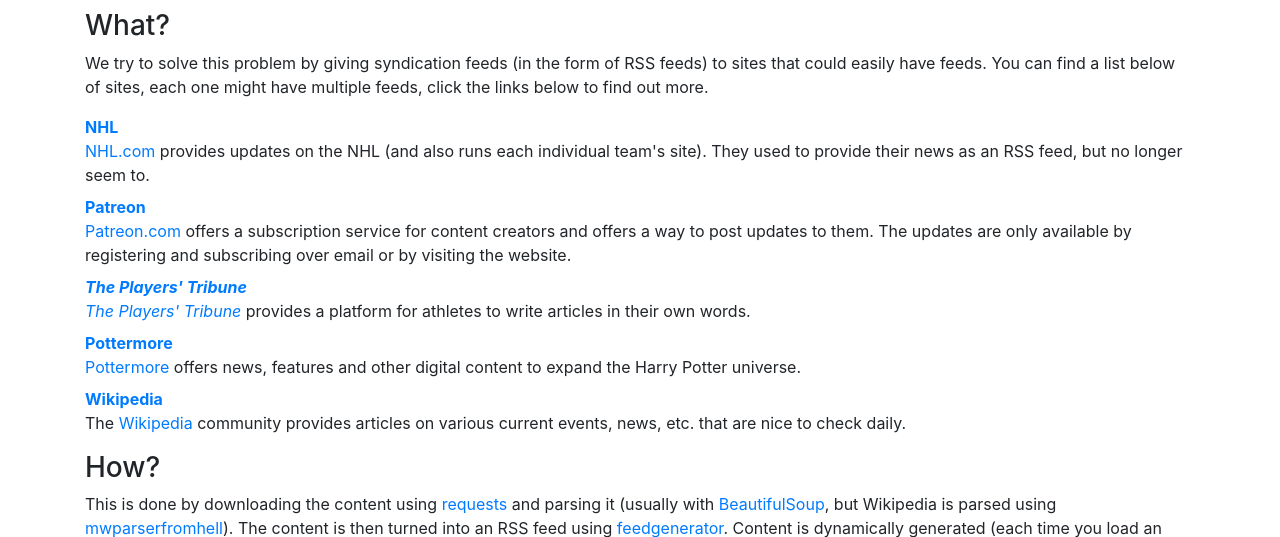
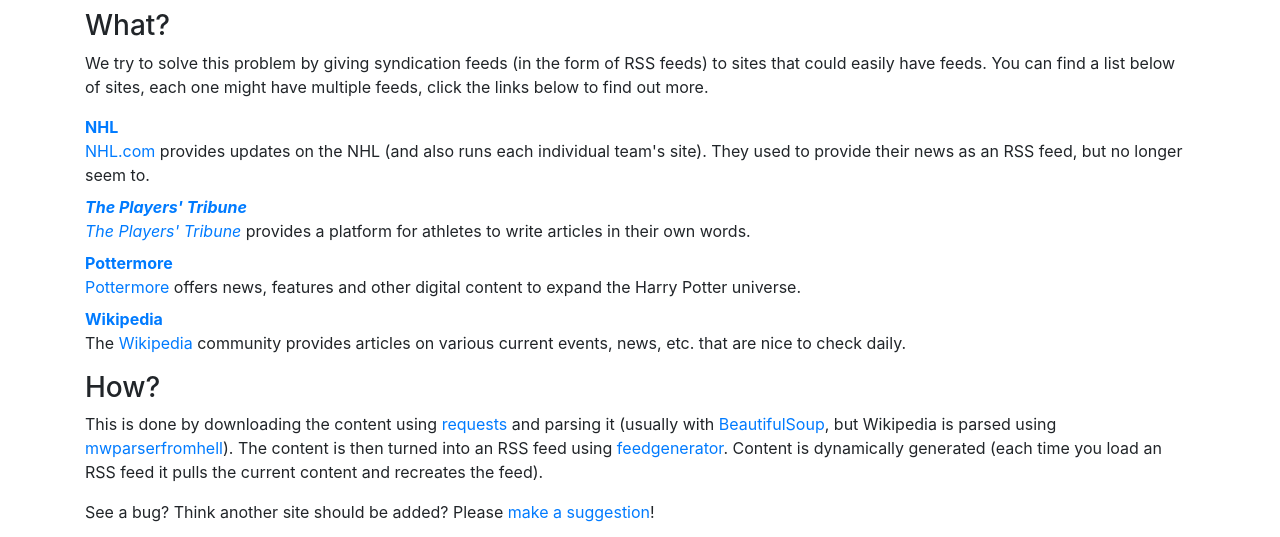
Before and after one commit to clokep/to-rss, a Flask app: page / in a window 1280 px wide. Shown: the part 274-811 px from the top of the page. Run offline with Flask 3, Linux system fonts and the light colour scheme; some libraries are stand-ins or nearby versions.

Commit message:
Remove dead code

```diff
--- a/server.py
+++ b/server.py
@@ -142,13 +142,6 @@ def serve_pottermore_features():
     return Response(pottermore_features(), mimetype="application/rss+xml")
 
 
-# Thunderbird endpoints.
-@app.route("/thunderbird/")
-def serve_thunderbird():
-    template = env.get_template("thunderbird.html")
-    return template.render()
-
-
 # The Players Tribune endpoints.
 @app.route("/players_tribune/")
 def serve_players_tribune():
--- a/to_rss/templates/index.html
+++ b/to_rss/templates/index.html
@@ -37,13 +37,6 @@
       <a href="https://www.nhl.com" target="_blank">NHL.com</a> provides updates
       on the NHL (and also runs each individual team's site). They used to
       provide their news as an RSS feed, but no longer seem to.
-    </dd>
-    <dt><a href="/patreon/">Patreon</a></dt>
-    <dd>
-      <a href="https://patreon.com" target="_blank">Patreon.com</a> offers a
-      subscription service for content creators and offers a way to post updates
-      to them. The updates are only available by registering and subscribing
-      over email or by visiting the website.
     </dd>
     <dt><a href="/players_tribune/"><i>The Players' Tribune</i></a></dt>
     <dd>
```
